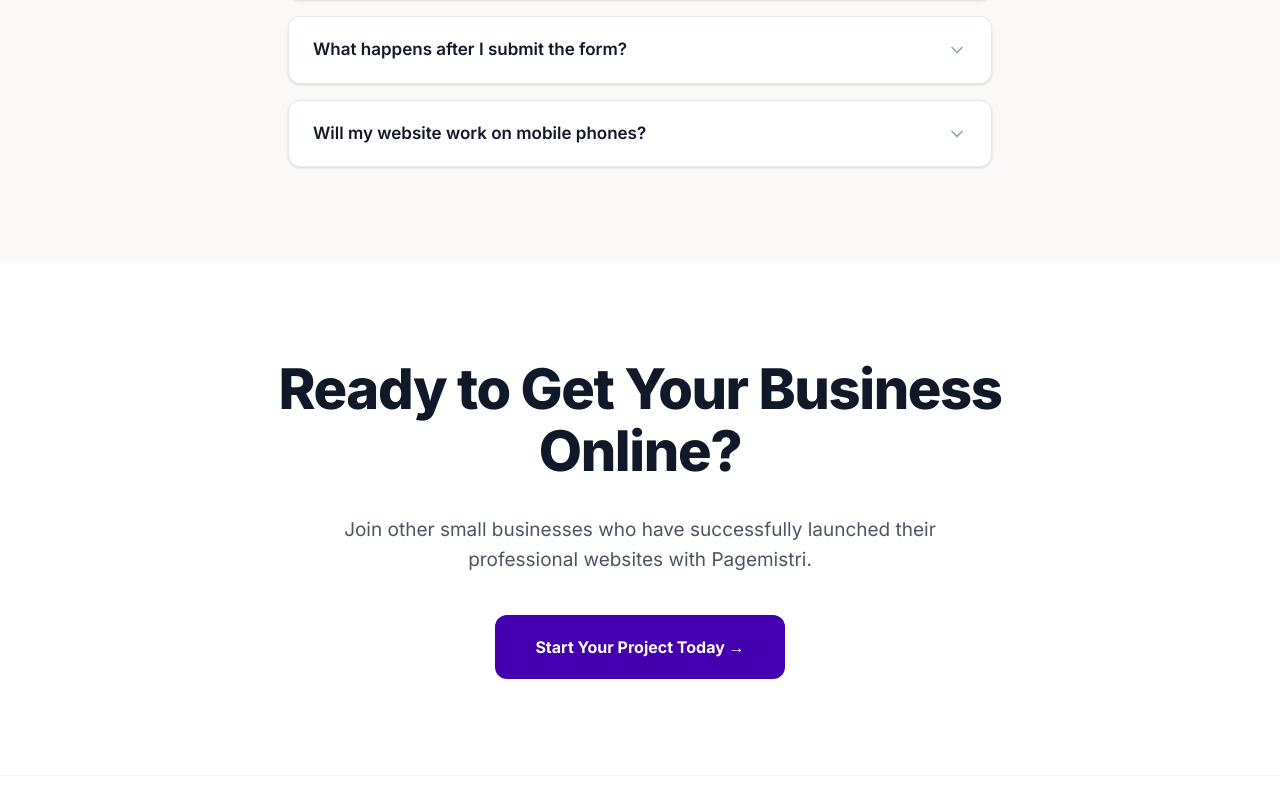
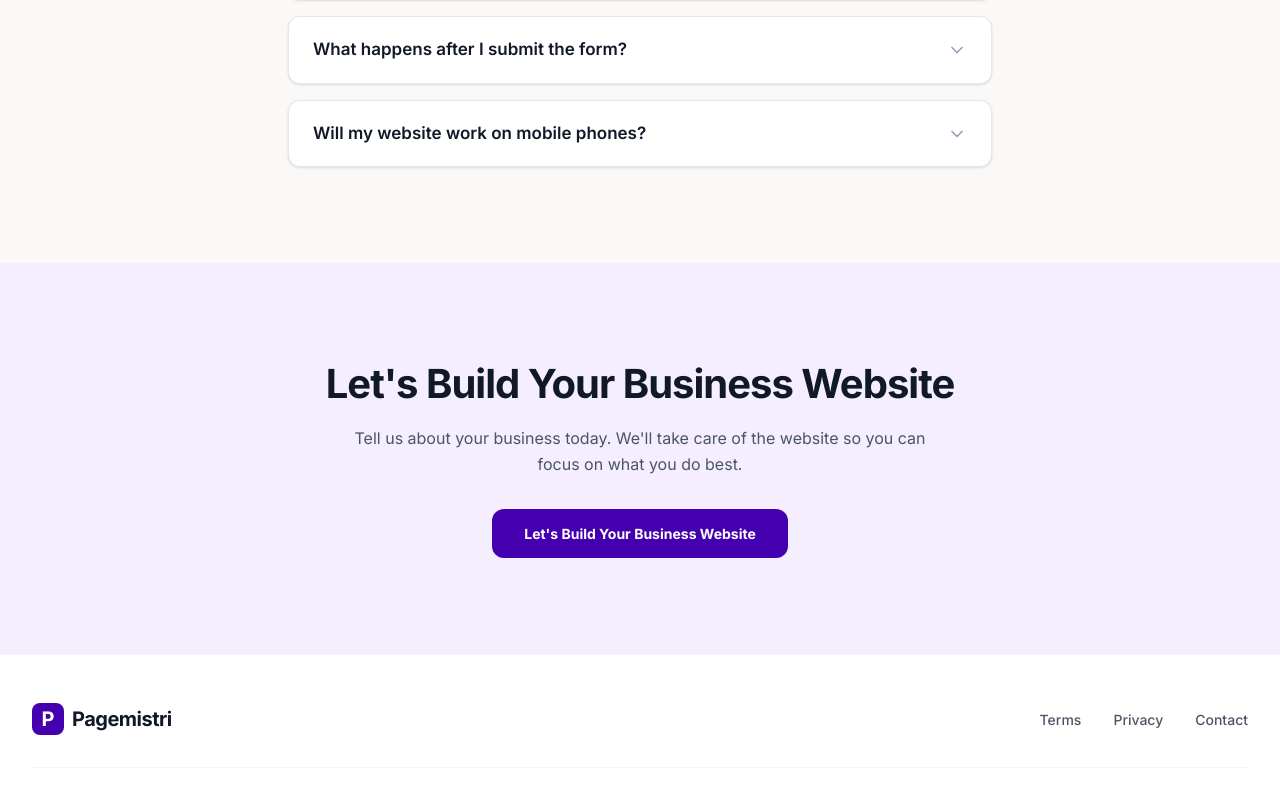
Before and after one commit to zehracodes29/landingpage, a React (Vite) app in the folder pagemistri-landing/: page / in a window 1280 px wide. Shown: the part 6925-7720 px from the top of the page. Built offline with nearby package versions, Linux system fonts and the light colour scheme.

Commit message:
refactor: simplify FinalCTA component styling, typography, and copy

```diff
--- a/pagemistri-landing/src/components/FinalCTA/FinalCTA.jsx
+++ b/pagemistri-landing/src/components/FinalCTA/FinalCTA.jsx
@@ -2,19 +2,16 @@
 
 const FinalCTA = () => {
   return (
-    <section className="py-24 bg-white relative overflow-hidden">
-      {/* Background Glows for premium feel */}
-      <div className="absolute top-1/2 left-1/2 -translate-x-1/2 -translate-y-1/2 w-[800px] h-[800px] bg-gradient-to-tr from-[#F4EEFF] to-transparent rounded-full blur-[100px] opacity-70 -z-10" />
-
-      <div className="max-w-4xl mx-auto px-6 lg:px-8 text-center relative z-10">
-        <h2 className="text-[44px] md:text-[56px] font-[800] text-[#111827] tracking-tight leading-[1.1] mb-8">
-          Ready to Get Your Business Online?
+    <section className="py-24 bg-[#F4EEFF]">
+      <div className="max-w-3xl mx-auto px-6 lg:px-8 text-center">
+        <h2 className="text-[32px] md:text-[40px] font-bold text-[#111827] tracking-tight leading-tight mb-4">
+          Let's Build Your Business Website
         </h2>
-        <p className="text-[19px] text-[#4B5563] leading-[1.6] max-w-2xl mx-auto mb-10">
-          Join other small businesses who have successfully launched their professional websites with Pagemistri.
+        <p className="text-[#4B5563] text-[15px] md:text-[16px] max-w-xl mx-auto mb-8 leading-relaxed">
+          Tell us about your business today. We'll take care of the website so you can focus on what you do best.
         </p>
-        <button className="px-10 py-5 bg-[#4400AF] text-white font-bold text-[16px] rounded-xl hover:bg-[#35008a] hover:shadow-[0_20px_40px_-10px_rgba(68,0,175,0.4)] hover:-translate-y-1 transition-all duration-300">
-          Start Your Project Today &rarr;
+        <button className="px-8 py-3.5 bg-[#4400AF] text-white font-bold text-[14px] rounded-xl hover:bg-[#35008a] hover:shadow-lg hover:-translate-y-0.5 transition-all duration-300">
+          Let's Build Your Business Website
         </button>
       </div>
     </section>
```
